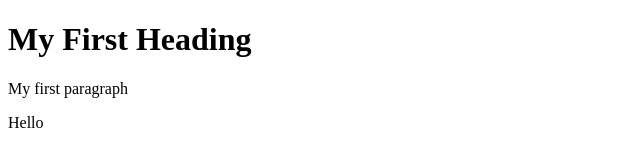
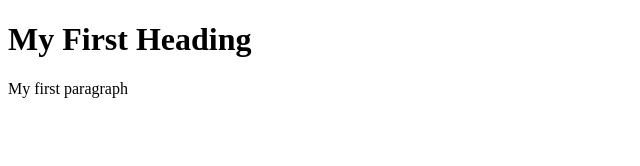
Before and after one commit to kirantembere/webdev-ecosystem, a website: page client/index.html in a window 1280 px wide. Shown: the full height of the page, 0-640 px from the left. Drawn offline with Linux system fonts and the light colour scheme.

```diff
--- a/client/index.html
+++ b/client/index.html
@@ -4,6 +4,5 @@
 
 <h1>My First Heading</h1>
 <p>My first paragraph</p>
-<p>Hello</p>
 </body>
 </html>
```
Also changed, not shown: package.json (+5 -2 lines), 1 other file.
